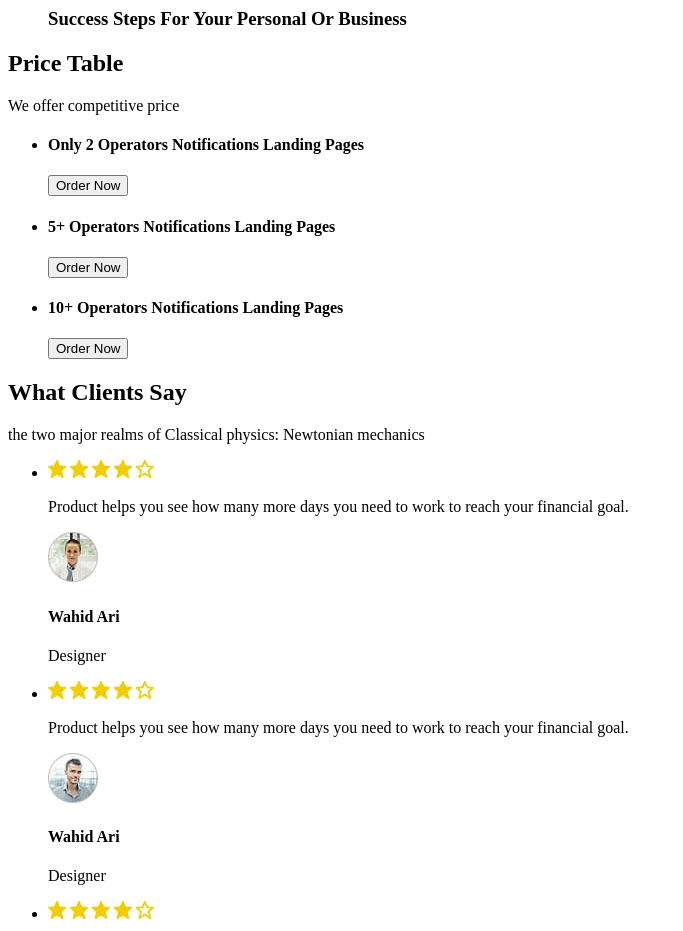
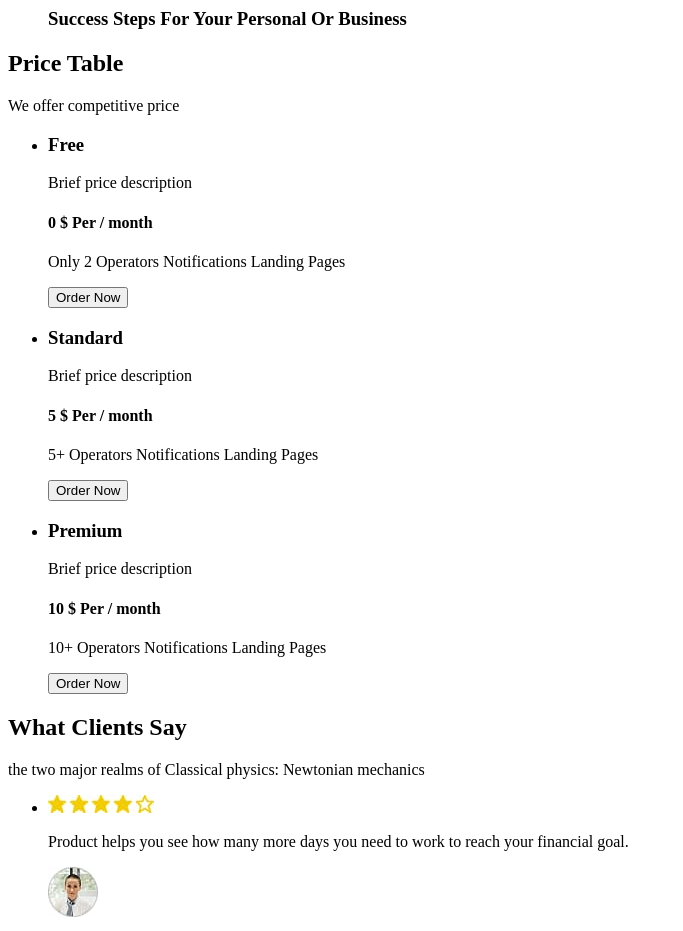
Before and after one commit to Sasha21021/Business-promotion, a plain HTML site: page index.html in a window 1280 px wide. Shown: the part 4660-5591 px from the top of the page, without its empty margins (0-683 px from the left). Drawn offline with Linux system fonts and the light colour scheme.

Commit message:
add styles

```diff
--- a/index.html
+++ b/index.html
@@ -199,15 +199,24 @@
         <p>We offer competitive price</p>
         <ul>
           <li>
-            <h4>Only 2 Operators Notifications Landing Pages</h4>
+            <h3>Free</h3>
+            <p>Brief price description</p>
+            <h4>0 $ Per / month</h4>
+            <p>Only 2 Operators Notifications Landing Pages</p>
             <button type="button">Order Now</button>
           </li>
           <li>
-            <h4>5+ Operators Notifications Landing Pages</h4>
+            <h3>Standard</h3>
+            <p>Brief price description</p>
+            <h4>5 $ Per / month</h4>
+            <p>5+ Operators Notifications Landing Pages</p>
             <button type="button">Order Now</button>
           </li>
           <li>
-            <h4>10+ Operators Notifications Landing Pages</h4>
+            <h3>Premium</h3>
+            <p>Brief price description</p>
+            <h4>10 $ Per / month</h4>
+            <p>10+ Operators Notifications Landing Pages</p>
             <button type="button">Order Now</button>
           </li>
         </ul>
```
